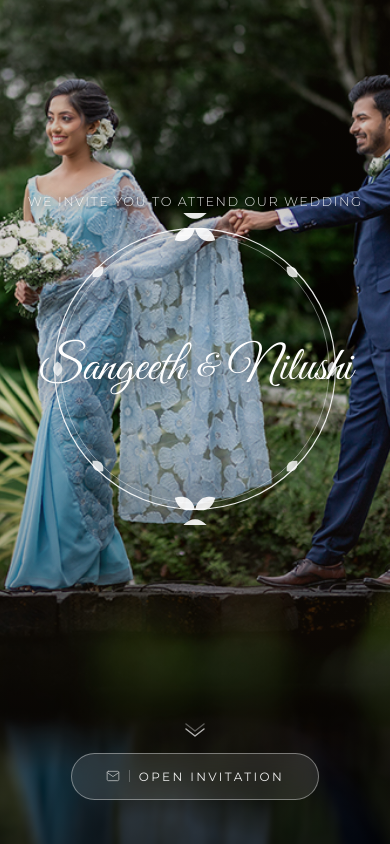
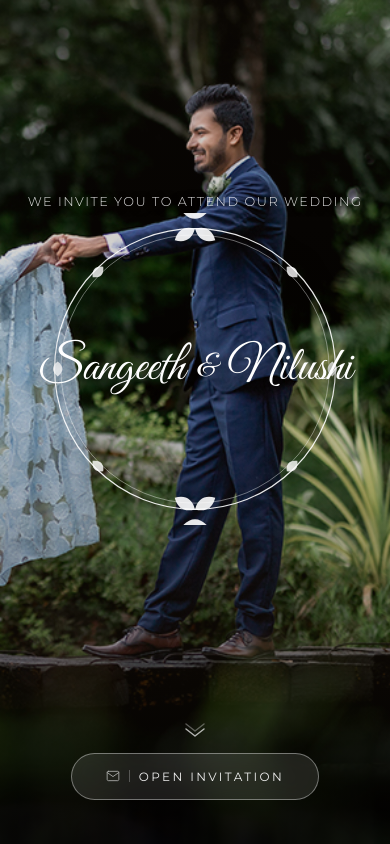
Before and after one commit to Benaragama-003/Wedding-Invitation, a React (Vite) app in the folder Frontend/: page / in a window 390 px wide. Built offline with nearby package versions, Linux system fonts and the light colour scheme; a web font is replaced by a local one.

Commit message:
Adjust mobile hero framing: zoom and shift down to show groom and hide empty space

```diff
--- a/Frontend/src/index.css
+++ b/Frontend/src/index.css
@@ -390,6 +390,10 @@ body {
 
 @media (max-width: 768px) {
   .bg-hero-responsive {
-    background-position: 65% 85%;
+    /* Zoom in slightly (112% height) to create vertical overflow,
+       then align to top (0%) to crop out the bottom dark water.
+       82% horizontally pans right to bring the groom into frame. */
+    background-size: auto 112%;
+    background-position: 82% 0%;
   }
 }
```
